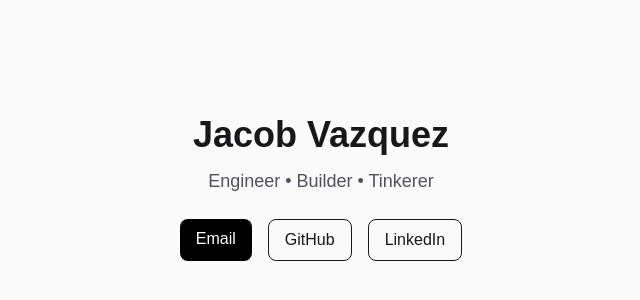
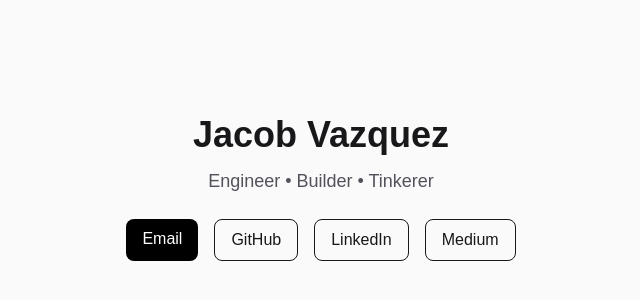
Before and after one commit to Jacob9610/jacobvazquez, a Next.js app: page / in a window 1280 px wide. Shown: the part 212-512 px from the top of the page, without its empty margins (319-959 px from the left). Built offline with nearby package versions, Linux system fonts and the light colour scheme.

Commit message:
testing site

```diff
--- a/src/app/page.tsx
+++ b/src/app/page.tsx
@@ -6,13 +6,13 @@
 
       <div className="mt-6 flex gap-4">
         <a
-          href="mailto:hello@jacobvazquez.com"
+          href="Vazquezjake@live.com"
           className="px-4 py-2 bg-black text-white rounded-lg"
         >
           Email
         </a>
         <a
-          href="https://github.com/"
+          href="https://github.com/Jacob9610"
           target="_blank"
           className="px-4 py-2 border rounded-lg"
         >
@@ -25,6 +25,13 @@
         >
           LinkedIn
         </a>
+                <a
+          href="https://www.medium.com/"
+          target="_blank"
+          className="px-4 py-2 border rounded-lg"
+        >
+          Medium
+        </a>
       </div>
     </main>
   );
```
